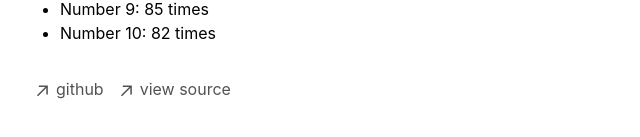
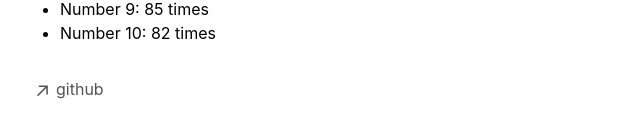
Before and after one commit to lhiguer1/todays-number-is, a Next.js app: page / in a window 1280 px wide. Shown: the part 1501-1638 px from the top of the page, without its empty margins (316-956 px from the left). Built offline with nearby package versions, Linux system fonts and the light colour scheme.

Commit message:
updates github link

```diff
--- a/app/components/footer.tsx
+++ b/app/components/footer.tsx
@@ -24,21 +24,10 @@
             className="flex items-center transition-all hover:text-neutral-800 dark:hover:text-neutral-100"
             rel="noopener noreferrer"
             target="_blank"
-            href="https://github.com/vercel/next.js"
+            href="https://github.com/lhiguer1/todays-number-is"
           >
             <ArrowIcon />
             <p className="ml-2 h-7">github</p>
-          </a>
-        </li>
-        <li>
-          <a
-            className="flex items-center transition-all hover:text-neutral-800 dark:hover:text-neutral-100"
-            rel="noopener noreferrer"
-            target="_blank"
-            href="https://vercel.com/templates/next.js/portfolio-starter-kit"
-          >
-            <ArrowIcon />
-            <p className="ml-2 h-7">view source</p>
           </a>
         </li>
       </ul>
```
